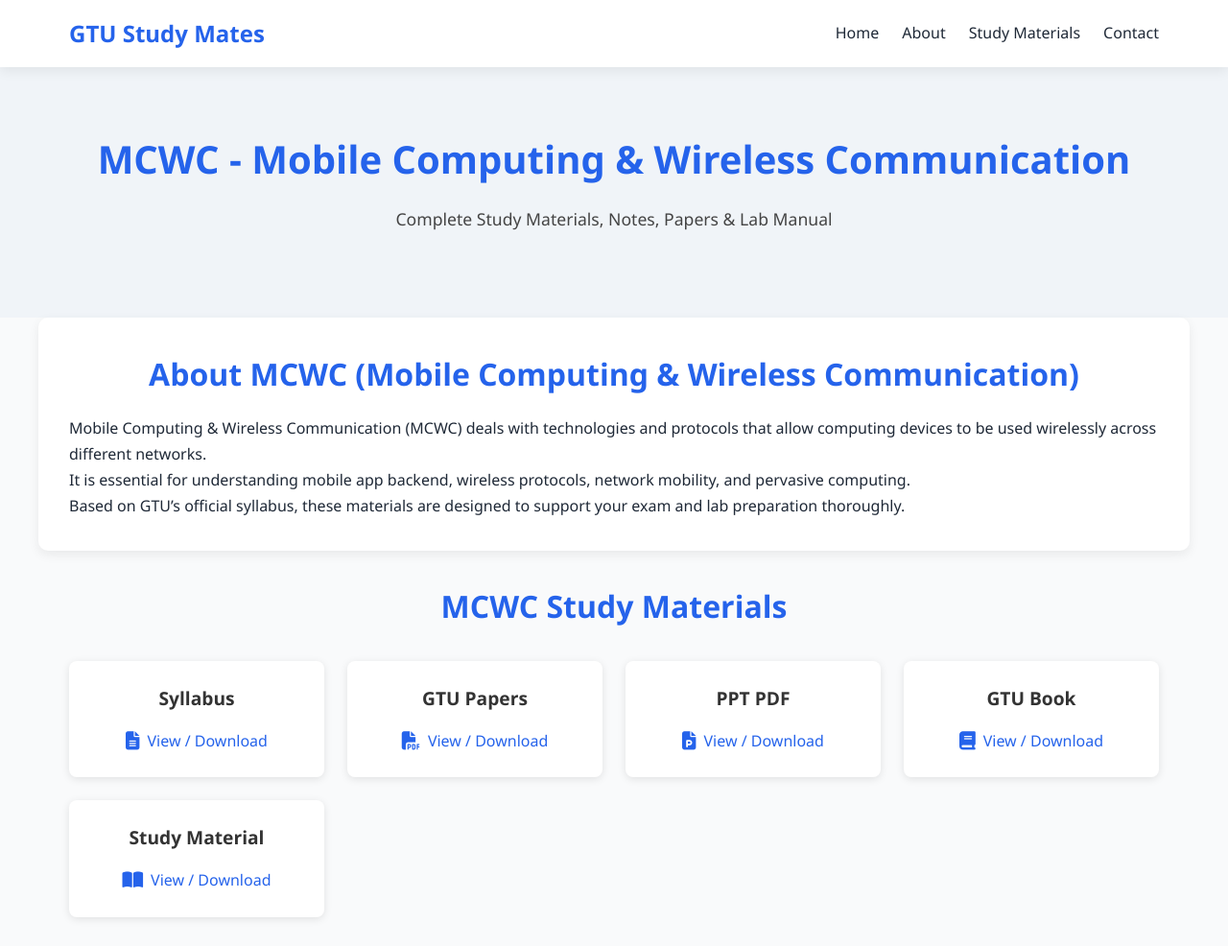
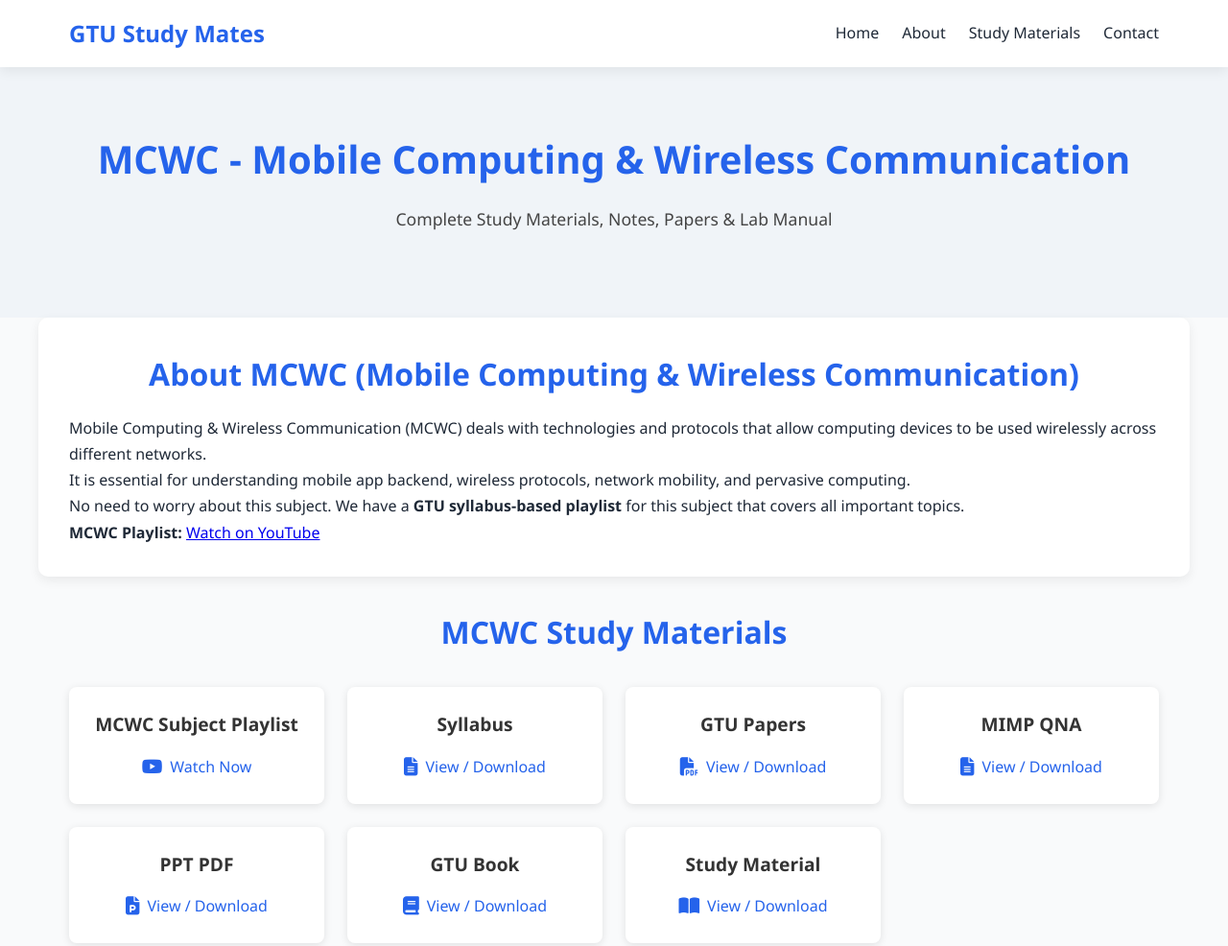
Before and after one commit to AyanMemon296/GTU-Study-Mates, a plain HTML site: page Sem7/MCWC.html in a window 1280 px wide. Shown: the top 986 px of the page at 96% size. Drawn offline with Linux system fonts and the light colour scheme.

Commit message:
Update MCWC.html with new playlist and materials
Added MCWC subject playlist link and updated materials section.

```diff
--- a/Sem7/MCWC.html
+++ b/Sem7/MCWC.html
@@ -54,7 +54,13 @@
             It is essential for understanding mobile app backend, wireless protocols, network mobility, and pervasive computing.
         </p>
         <p>
-            Based on GTU’s official syllabus, these materials are designed to support your exam and lab preparation thoroughly.
+            No need to worry about this subject. We have a <strong>GTU syllabus-based playlist</strong> for this subject
+            that covers all important topics.
+        </p>
+        <p>
+            <strong>MCWC Playlist:</strong> <a
+                href="https://www.youtube.com/playlist?list=PLNiD0MJqUzyGEeaxfWK4yBm4WpsVCKHZD" target="_blank">Watch on
+                YouTube</a>
         </p>
     </section>
 
@@ -63,40 +69,56 @@
         <h2>MCWC Study Materials</h2>
 
         <div class="materials-grid">
+
+            <div class="material-card">
+                <h3>MCWC Subject Playlist</h3>
+                <a href="https://www.youtube.com/playlist?list=PLNiD0MJqUzyGEeaxfWK4yBm4WpsVCKHZD" target="_blank">
+                    <i class="fab fa-youtube"></i> Watch Now
+                </a>
+            </div>
+
             <div class="material-card">
                 <h3>Syllabus</h3>
-                <a href="https://drive.google.com/drive/u/6/folders/1FOAKM3L3jnUPSambZdhsDubcepqYLRtx" target="_blank">
+                <a href="https://drive.google.com/drive/folders/1FOAKM3L3jnUPSambZdhsDubcepqYLRtx" target="_blank">
                     <i class="fas fa-file-alt"></i> View / Download
                 </a>
             </div>
 
             <div class="material-card">
                 <h3>GTU Papers</h3>
-                <a href="https://drive.google.com/drive/u/6/folders/1J45KD3zpcriR4gfa7b22M7AirFY4onZc" target="_blank">
+                <a href="https://drive.google.com/drive/folders/1J45KD3zpcriR4gfa7b22M7AirFY4onZc" target="_blank">
                     <i class="fas fa-file-pdf"></i> View / Download
                 </a>
             </div>
 
             <div class="material-card">
+                <h3>MIMP QNA</h3>
+                <a href="https://drive.google.com/drive/folders/136ecBwFmeCKJcX_1YPeZT46k8L-WvbUa" target="_blank">
+                    <i class="fas fa-file-alt"></i> View / Download
+                </a>
+            </div>
+
+            <div class="material-card">
                 <h3>PPT PDF</h3>
-                <a href="https://drive.google.com/drive/u/6/folders/1CNFTKuyiJOiV3SjyAwlvjRT-pOmfTzav" target="_blank">
+                <a href="https://drive.google.com/drive/folders/1CNFTKuyiJOiV3SjyAwlvjRT-pOmfTzav" target="_blank">
                     <i class="fas fa-file-powerpoint"></i> View / Download
                 </a>
             </div>
 
             <div class="material-card">
                 <h3>GTU Book</h3>
-                <a href="https://drive.google.com/drive/u/6/folders/1KXVo-a6ox4vQWoV0Is_iFRrS59P_U8AK" target="_blank">
+                <a href="https://drive.google.com/drive/folders/1KXVo-a6ox4vQWoV0Is_iFRrS59P_U8AK" target="_blank">
                     <i class="fas fa-book"></i> View / Download
                 </a>
             </div>
 
             <div class="material-card">
                 <h3>Study Material</h3>
-                <a href="https://drive.google.com/drive/u/6/folders/1B5G222gqXfoK_oHZAmvIiJmO5Kn7aub_" target="_blank">
+                <a href="https://drive.google.com/drive/folders/1B5G222gqXfoK_oHZAmvIiJmO5Kn7aub_" target="_blank">
                     <i class="fas fa-book-open"></i> View / Download
                 </a>
             </div>
+
         </div>
     </section>
 
```
